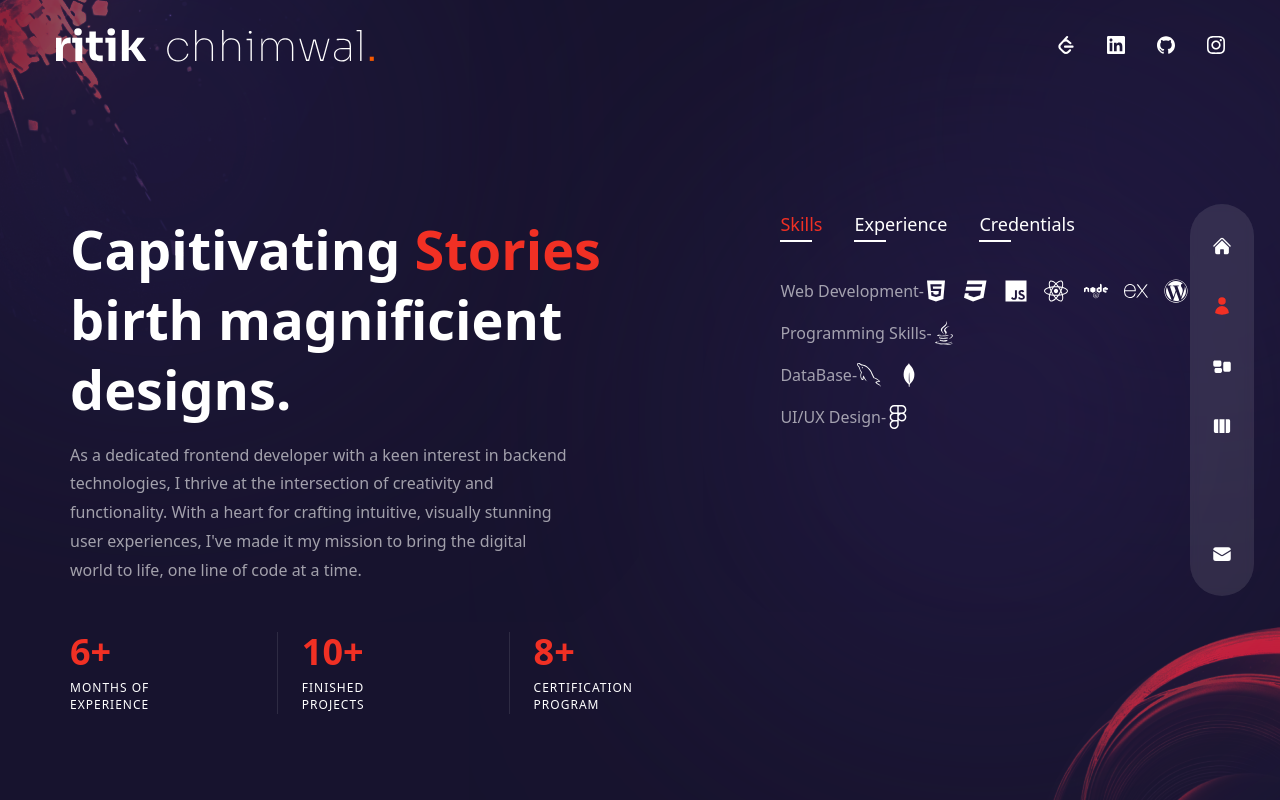
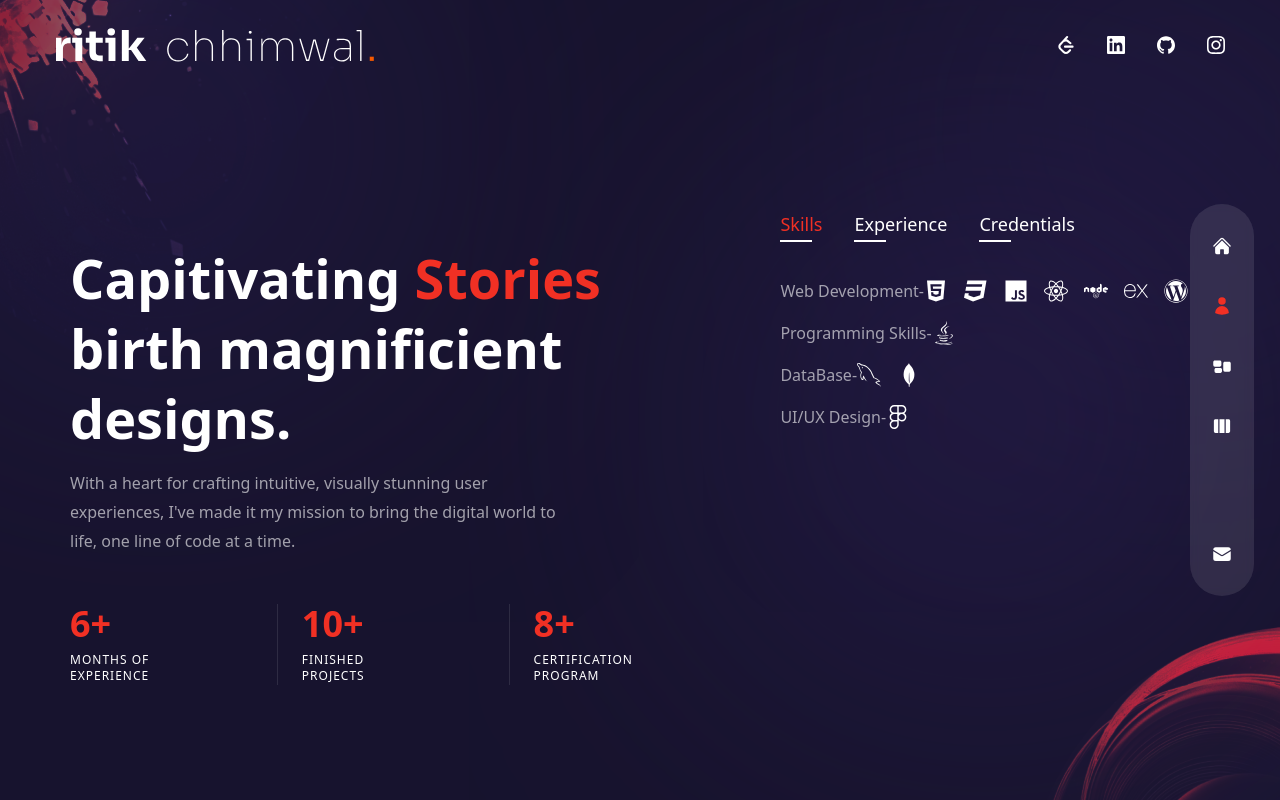
Before and after one commit to ritikchhimwal/my-portfolio, a Next.js app: page /about in a window 1280 px wide. Built offline with nearby package versions, Linux system fonts and the light colour scheme; some icons are missing.

Commit message:
Update index

```diff
--- a/pages/about/index.js
+++ b/pages/about/index.js
@@ -129,9 +129,7 @@ const About = () => {
             exit="hidden"
             className="max-w-[500px] mx-auto xl:mx-0 mb-6 xl:mb-12 px-2 xl:px-0"
           >
-            As a dedicated frontend developer with a keen interest in backend
-            technologies, I thrive at the intersection of creativity and
-            functionality. With a heart for crafting intuitive, visually
+            With a heart for crafting intuitive, visually
             stunning user experiences, I've made it my mission to bring the
             digital world to life, one line of code at a time.
           </motion.p>
```
